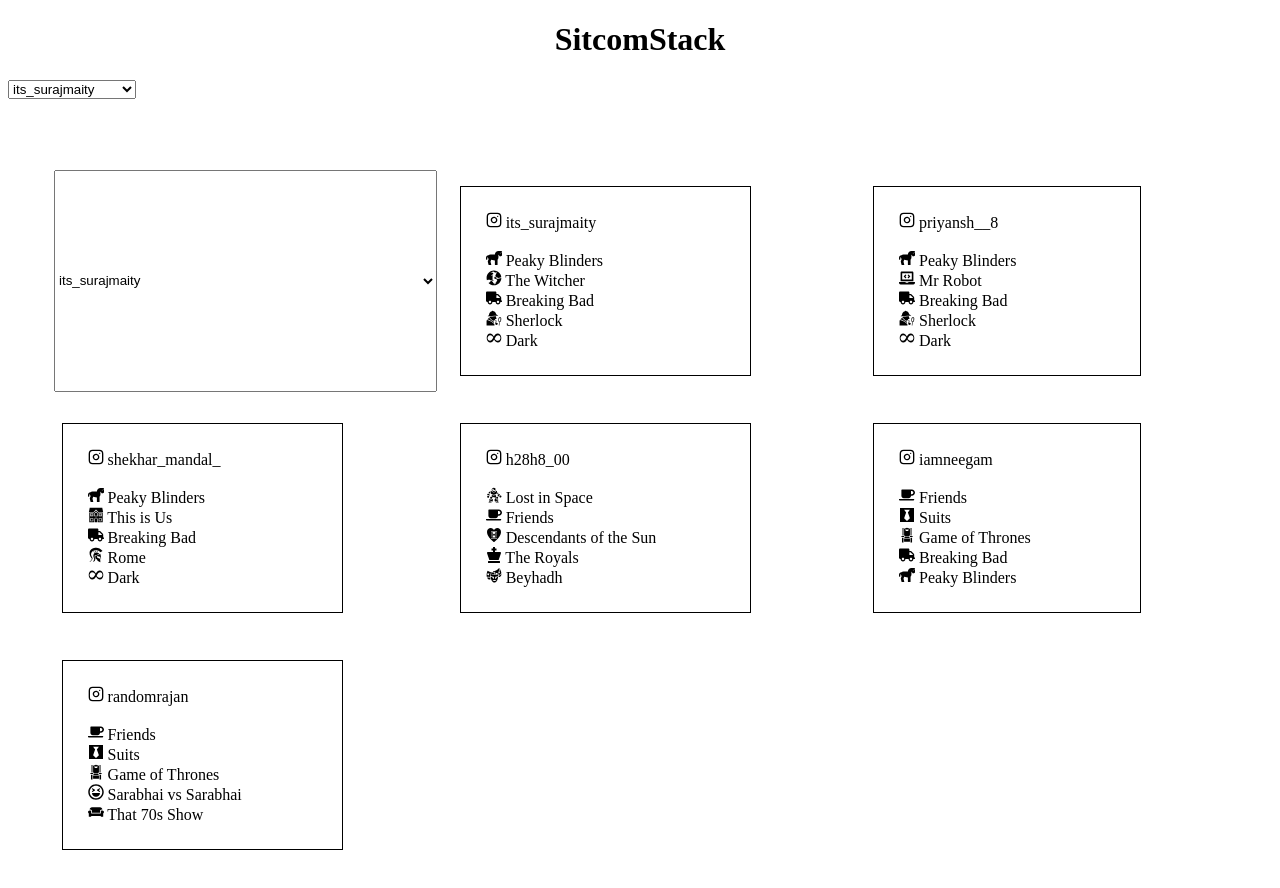
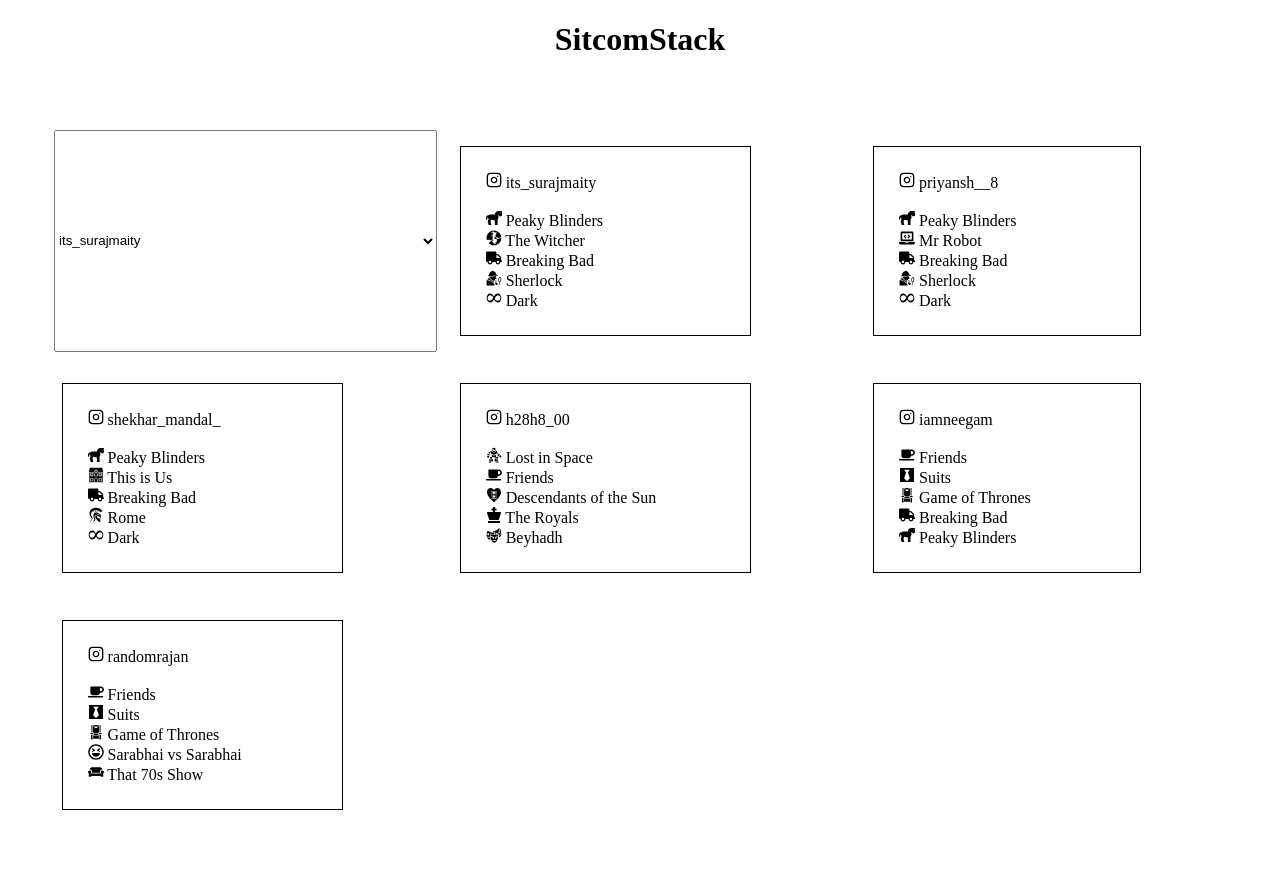
Before and after one commit to randomrajan/sitcomstack, a React (Create React App) app: page / in a window 1280 px wide. Shown: the top 888 px of the page. Built offline with nearby package versions, Linux system fonts and the light colour scheme.

Commit message:
commit me

```diff
--- a/src/App.js
+++ b/src/App.js
@@ -12,13 +12,22 @@
     {
       people : thestack
     }
-    this.state.people.map(r => console.log(r.username))
-    console.log(this.state.people)
+    this.state.people.map(r => console.log(r))
+    console.log(this.state.people[1])
+    this.changeme = this.changeme.bind(this)
+  }
+
+  changeme=()=>{
+    this.setState(prevstate => {
+      return {
+        people : prevstate.thestack.map(r => r.thestack[1])
+      }
+    })
   }
 
 
-  render(){
-    const w = this.state.people.map(r => r.username)
+  render() {
+    // const w = this.state.people.map(r => r.username)
     const stackme = thestack.map(item => <Square key={item.id}
         username={item.username}
         username_link = {item.username_link}
@@ -32,10 +41,16 @@
         sitcoms_two={item.sitcoms[1]}
         sitcoms_three={item.sitcoms[2]}
         sitcoms_four={item.sitcoms[3]}
-        sitcoms_five={item.sitcoms[4]}/>)
+        sitcoms_five={item.sitcoms[4]} />)
+    const selected = <select placeholder="Sitcoms" onChange = {this.changeme}>
+    <option value='its_surajmaity'>its_surajmaity</option>
+    <option value='priyansh__8'>priyansh__8</option>
+    <option value='shekhar_mandal_'>shekhar_mandal_</option>
+    <option value='h28h8_00'>h28h8_00</option>
+    <option value='iamneegam'>iamneegam</option>
+</select>
     return (
       <div className="App">
-        <Dropdown />
       {/* <Square id = {1}/>
           <Square />
           <Square />
@@ -49,7 +64,25 @@
         sitcoms_three={item.sitcoms[2]}
         sitcoms_four={item.sitcoms[3]}
         sitcoms_five={item.sitcoms[4]}/>)} */}
+        {selected}
+        {/* {
+          thestack.map(item => <Square key={item.id}
+            username={item.username}
+            username_link = {item.username_link}
+            icon_one = {item.icon[0]}
+            icon_two = {item.icon[1]}
+            icon_three = {item.icon[2]}
+            icon_four = {item.icon[3]}
+            icon_five = {item.icon[4]}
+            icon_six = {item.icon[5]}
+            sitcoms_one={item.sitcoms[0]}
+            sitcoms_two={item.sitcoms[1]}
+            sitcoms_three={item.sitcoms[2]}
+            sitcoms_four={item.sitcoms[3]}
+            sitcoms_five={item.sitcoms[4]}/>)
+        } */}
           {stackme}
+
           {/* {whatup} */}
         </div>
       );
--- a/src/Dropdown.js
+++ b/src/Dropdown.js
@@ -7,26 +7,42 @@
         this.state = {
             namez: thestack
         }
-        this.state.namez.map(r => console.log(r.username))
+        //this.state.namez.map(r => console.log(r.username))
+        this.handlechange = this.handlechange.bind(this)
     }
 
-    // Function handlechange()
-    // {
-    //     return 0
-    // }
+    handlechange =()=> {
+        this.setState(prevState => {
+            const list = prevState.namez[0]
+            return {
+                namez: prevState.list
+            }
+            console.log(list)
+        })
+    };
+
     render(){
-        const w = this.state.namez.map(r => r.username)
+        // console.log(list);
+        console.log(this.handlechange.list)
+        const w = thestack.map(r => r.username)
         return(
-
-            <select placeholder="Sitcoms" onChange={this.handlechange}>
-                <option value={w[0]}>{w[0]}</option>
-                <option value={w[1]}>{w[1]}</option>
-                <option value={w[2]}>{w[2]}</option>
-                <option value={w[3]}>{w[3]}</option>
-                <option value={w[4]}>{w[4]}</option>
+            <select placeholder="Sitcoms" >
+                <option value='its_surajmaity'>{w[0]}</option>
+                <option value='priyansh__8'>priyansh__8</option>
+                <option value='shekhar_mandal_'>shekhar_mandal_</option>
+                <option value='h28h8_00'>h28h8_00</option>
+                <option value='iamneegam'>iamneegam</option>
             </select>
         );
         }
 }
 
 export default Dropdown;
+
+// this.setState(prevState => {
+        //     // return {
+        //     //     namez: prevState.thestack.username
+        //     // }
+            // this.setState.map((prevState,r) => {return {namez: prevState.r.username}})
+        // })
+        // this.state.people.map(r => console.log(r.username))
--- a/src/Main.js
+++ b/src/Main.js
@@ -7,7 +7,7 @@
     return(
         <div>
             <Header />
-            <Dropdown />
+            {/* <Dropdown /> */}
             <App />
         </div>
     );
```
Also changed, not shown: 2 other files (tests, documents, lock files or other folders).
